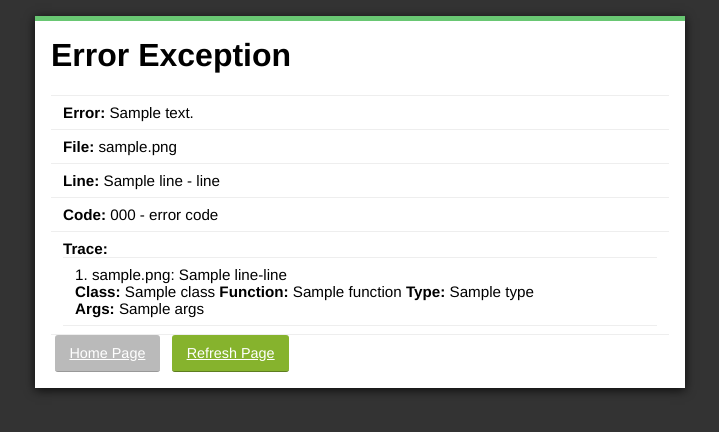
After one commit to uzsoftic/micro-framework, a PHP site: template views/error/global.php in a window 1280 px wide. The commit adds this page. Shown: the top 432 px of the page, without its empty margins (280-999 px from the left). Run offline with PHP 8.4, Linux system fonts and the light colour scheme; the template is opened without the code that fills it: most values are stand-ins (such as "Sample title", 1, 10 or a date in 2020).

Commit message:
added error exceptions

```diff
--- /dev/null
+++ b/public/vendor/error/app.css
@@ -0,0 +1,110 @@
+*,
+*:before,
+*:after {
+    -moz-box-sizing: border-box;
+    -webkit-box-sizing: border-box;
+    box-sizing: border-box;
+}
+
+html {
+    font-family: Helvetica, Arial, sans-serif;
+    font-size: 100%;
+    background: #333;
+}
+
+#page-wrapper {
+    width: 650px;
+    background: #fff;
+    padding: 1em;
+    margin: 1em auto;
+    border-top: 5px solid #69c773;
+    box-shadow: 0 2px 10px rgba(0, 0, 0, 0.8);
+}
+
+h1 {
+    margin-top: 0;
+}
+
+#status {
+    font-size: 0.9rem;
+    margin-bottom: 1rem;
+}
+
+.open {
+    color: green;
+}
+
+.closed {
+    color: red;
+}
+
+ul {
+    list-style: none;
+    margin: 0;
+    padding: 0;
+    font-size: 0.95rem;
+}
+
+ul li {
+    padding: 0.5rem 0.75rem;
+    border-bottom: 1px solid #eee;
+}
+
+ul li:first-child {
+    border-top: 1px solid #eee;
+}
+
+ul li span {
+    display: inline-block;
+    width: 90px;
+    font-weight: bold;
+    color: #999;
+    font-size: 0.7rem;
+    text-transform: uppercase;
+    letter-spacing: 1px;
+}
+
+.sent {
+    background-color: #f7f7f7;
+}
+
+.received {
+}
+
+#message-form {
+    margin-top: 1.5rem;
+}
+
+textarea {
+    width: 100%;
+    padding: 0.5rem;
+    font-size: 1rem;
+    border: 1px solid #d9d9d9;
+    border-radius: 3px;
+    box-shadow: inset 0 1px 1px rgba(0, 0, 0, 0.1);
+    min-height: 100px;
+    margin-bottom: 1rem;
+}
+
+.btn {
+    display: inline-block;
+    border-radius: 3px;
+    border: none;
+    font-size: 0.9rem;
+    padding: 0.6rem 1em;
+    color: white;
+    margin: 0 0.25rem;
+    text-align: center;
+    background: #bababa;
+    border-bottom: 1px solid #999;
+}
+
+.btn.btn-success {
+    background: #86b32d;
+    border-bottom: 1px solid #5d7d1f;
+}
+
+.btn:hover {
+    opacity: 0.75;
+    cursor: pointer;
+}
--- /dev/null
+++ b/public/vendor/error/app.js
@@ -0,0 +1,3 @@
+window.onload = function () {
+    //
+};
--- /dev/null
+++ b/views/error/global.php
@@ -0,0 +1,52 @@
+<!doctype html>
+<html lang="en">
+<head>
+    <meta charset="UTF-8">
+    <meta name="viewport"
+          content="width=device-width, user-scalable=no, initial-scale=1.0, maximum-scale=1.0, minimum-scale=1.0">
+    <meta http-equiv="X-UA-Compatible" content="ie=edge">
+    <link rel="stylesheet" href="/public/vendor/error/app.css">
+    <title>Document</title>
+</head>
+<body>
+
+<div id="page-wrapper">
+    <h1>Error Exception</h1>
+
+
+    <ul>
+        <li><b>Error: </b><?= $e->getMessage() ?></li>
+        <li><b>File: </b><?= $e->getFile() ?></li>
+        <li><b>Line: </b><?= $e->getLine() ?> - line</li>
+        <li><b>Code: </b><?= $e->getCode() ?> - error code</li>
+        <li><b>Trace: </b>
+            <ul>
+                <? foreach ($e->getTrace() as $key => $trace) { ?>
+                    <li>
+                        <? print(++$key) ?>. <? print_r($trace['file']) ?>: <? print_r($trace['line']) ?>-line<br>
+                        <b>Class:</b> <? empty($trace['class']) ?: print_r($trace['class']) ?>
+
+                        <b>Function:</b> <? empty($trace['function']) ?: print_r($trace['function']) ?>
+
+                        <b>Type:</b> <? empty($trace['type']) ?: print_r($trace['type']) ?>
+
+                        <? if (!empty($trace['args'])){ ?>
+                            <br><b>Args:</b> <? print_r($trace['args']);
+                        } ?>
+
+                    </li>
+                <? } ?>
+            </ul>
+        </li>
+    </ul>
+
+    <ul id="messages"></ul>
+
+    <div>
+        <a href="/" class="btn btn-secondary" type="button" id="close">Home Page</a>
+        <a href="#" class="btn btn-success" type="button">Refresh Page</a>
+    </div>
+</div>
+
+</body>
+</html>
```
Also changed, not shown: index.php (+23 -2 lines).
